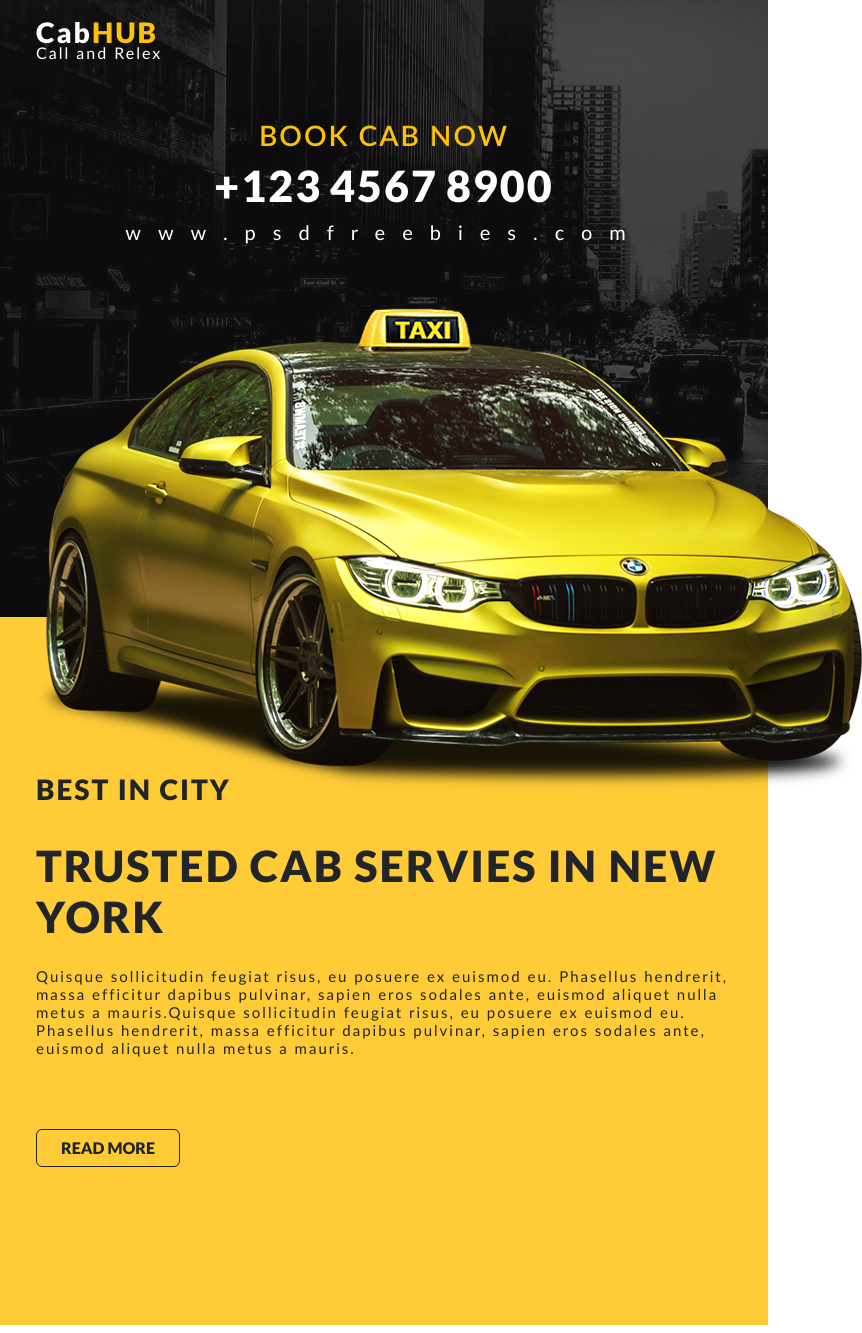
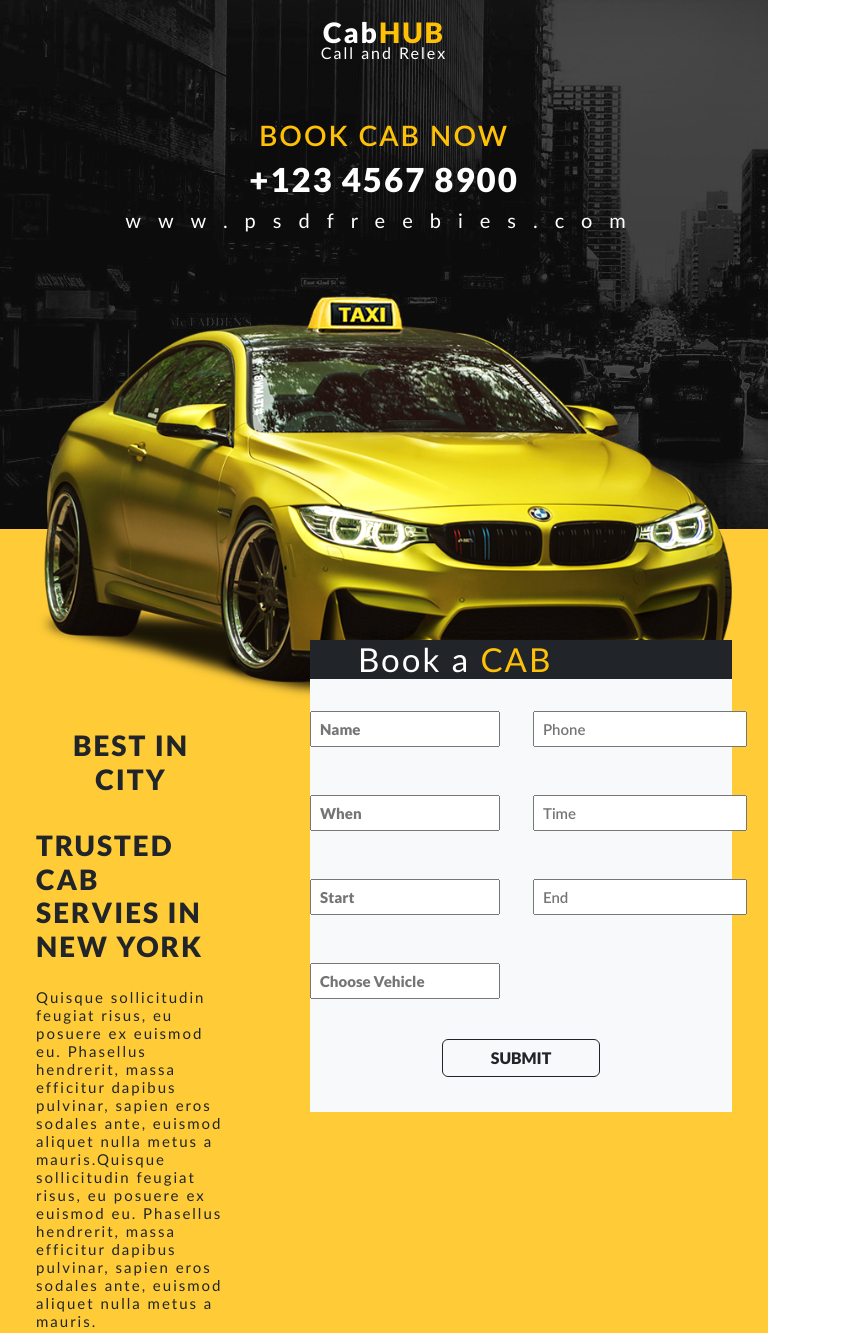
Before and after one commit to hrshanto807/bootstrap-web, a plain HTML site: page index.html in a window 768 px wide. Shown: the top 1333 px of the page, 862 px wide, since content can reach past the window. Drawn offline with Linux system fonts and the light colour scheme.

Commit message:
responsive for tablet

```diff
--- a/index.html
+++ b/index.html
@@ -213,7 +213,7 @@
                     <!-- tariff-heading end -->
 
                     <!-- tarrifs-content-area start -->
-                    <div class="row row-cols-xl-3">
+                    <div class="row row-cols-xl-3 row-cols-lg-1">
 
                         <!-- single-trrafis-area start -->
                         <div class="col">
@@ -365,7 +365,7 @@
                                 <p class="ms-xl-5">Quisque sollicitudin feugiat risus, eu posuere ex euismod eu. Phasellus hendrerit,
                                     massa efficitur.</p>
                                 <div class="playstore-img d-xl-flex gap-xl-3 mt-5 ms-xl-4">
-                                    <img class="mb-3 mb-xl-0" src="img/google-play.png" alt="">
+                                    <img class="mb-sm-0 mb-3 mb-xl-0" src="img/google-play.png" alt="">
                                     <img src="img/app-store.png" alt="">
                                 </div>
                             </div>
--- a/responsive-mb.css
+++ b/responsive-mb.css
@@ -1,4 +1,4 @@
-@media only screen and (max-width: 640px){
+@media only screen and (min-width:480px) and (max-width: 640px){
     .container{
         width: 100%;
     }
@@ -8,6 +8,9 @@
     .header-area-left{
         text-align: center;
     }
+    .header-area-right{
+        text-align: center;
+      }
     .book-cab-heading p {
         letter-spacing: 9px;
       }
--- a/responsive-tb.css
+++ b/responsive-tb.css
@@ -1,5 +1,36 @@
-@media only screen and (max-width:1024px){
-    .container{
+@media only screen and (min-width:640px) and (max-width:992px){
+  h2{
+    font-size: 33px;
+}
+  .header-area-left{
+    text-align: center;
+}
+.header-area-right{
+  text-align: center;
+}
+    .book-cab-img img{
         width: 100%;
+      }
+      .trusted-cab-area{
+        height: 1300px;
     }
+    .trusted-area-right {
+        margin-top: 126px;
+        margin-left: 60px;
+      }
+
+    .trusted-area-left h2{
+       font-size: 28px;
+    }
+    .trusted-area-left{
+      margin-top: 200px;
+  }
+    .trusted-area-left h3{
+      text-align: center;
+  }
+  .service-content-area-left {
+    margin-left: 0;
+  }
+
+
 }
```
